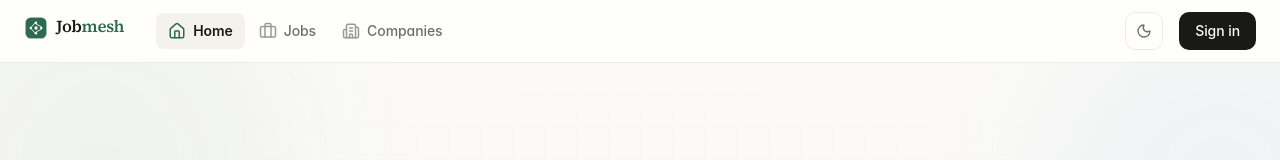
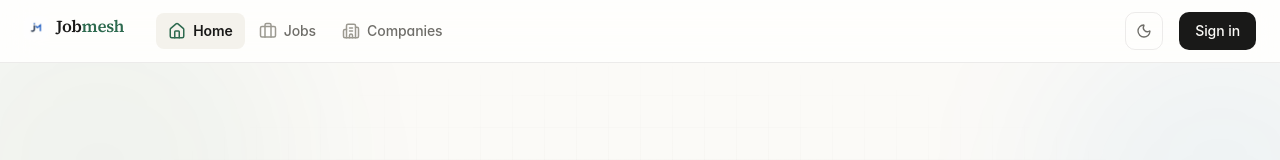
Before and after one commit to Ashish050488/JobSycnFronted, a React (Vite) app: page / in a window 1280 px wide. Shown: the top 160 px of the page. Built offline with nearby package versions, Linux system fonts and the light colour scheme; no server answers; a web font is replaced by a local one.

Commit message:
feat:Logo changed

```diff
--- a/index.html
+++ b/index.html
@@ -2,7 +2,7 @@
 <html lang="en">
   <head>
     <meta charset="UTF-8" />
-    <link rel="icon" type="image/svg+xml" href="/logo.jpeg" />
+    <link rel="icon" type="image/jpeg" href="/logo.jpg" />
     <meta name="viewport" content="width=device-width, initial-scale=1.0" />
     <title>JobMesh — Tech Jobs in India</title>
     <meta name="description" content="JobMesh aggregates tech jobs from top Indian companies daily. Direct apply links, no middlemen." />
--- a/src/components/BrandLogo.tsx
+++ b/src/components/BrandLogo.tsx
@@ -14,28 +14,13 @@
 
 function Mark({ size }: { size: number }) {
   return (
-    <svg
+    <img
+      src="/logo.jpg"
+      alt="Jobmesh"
       width={size}
       height={size}
-      viewBox="0 0 32 32"
-      fill="none"
-      style={{ flexShrink: 0, display: 'block' }}
-    >
-      {/* Rounded square base */}
-      <rect x="2" y="2" width="28" height="28" rx="7" fill="var(--accent)" />
-      {/* Subtle highlight edge */}
-      <rect x="2" y="2" width="28" height="28" rx="7" fill="none" stroke="rgba(255,255,255,0.18)" strokeWidth="1" />
-      {/* Diamond mesh nodes */}
-      <circle cx="16" cy="9" r="1.6" fill="#fff" />
-      <circle cx="23" cy="16" r="1.6" fill="#fff" />
-      <circle cx="16" cy="23" r="1.6" fill="#fff" />
-      <circle cx="9" cy="16" r="1.6" fill="#fff" />
-      {/* Connecting lines */}
-      <path d="M16 10.6 L23 14.4 M23 17.6 L16 21.4 M14.4 22.5 L10 17.5 M10 14.5 L14.4 9.5"
-            stroke="rgba(255,255,255,0.85)" strokeWidth="1.3" strokeLinecap="round" />
-      {/* Center dot */}
-      <circle cx="16" cy="16" r="2.2" fill="#fff" />
-    </svg>
+      style={{ flexShrink: 0, display: 'block', borderRadius: 7, objectFit: 'contain' }}
+    />
   );
 }
 
```
Also changed, not shown: public/logo.jpeg (deleted), public/logo.jpg (added).
